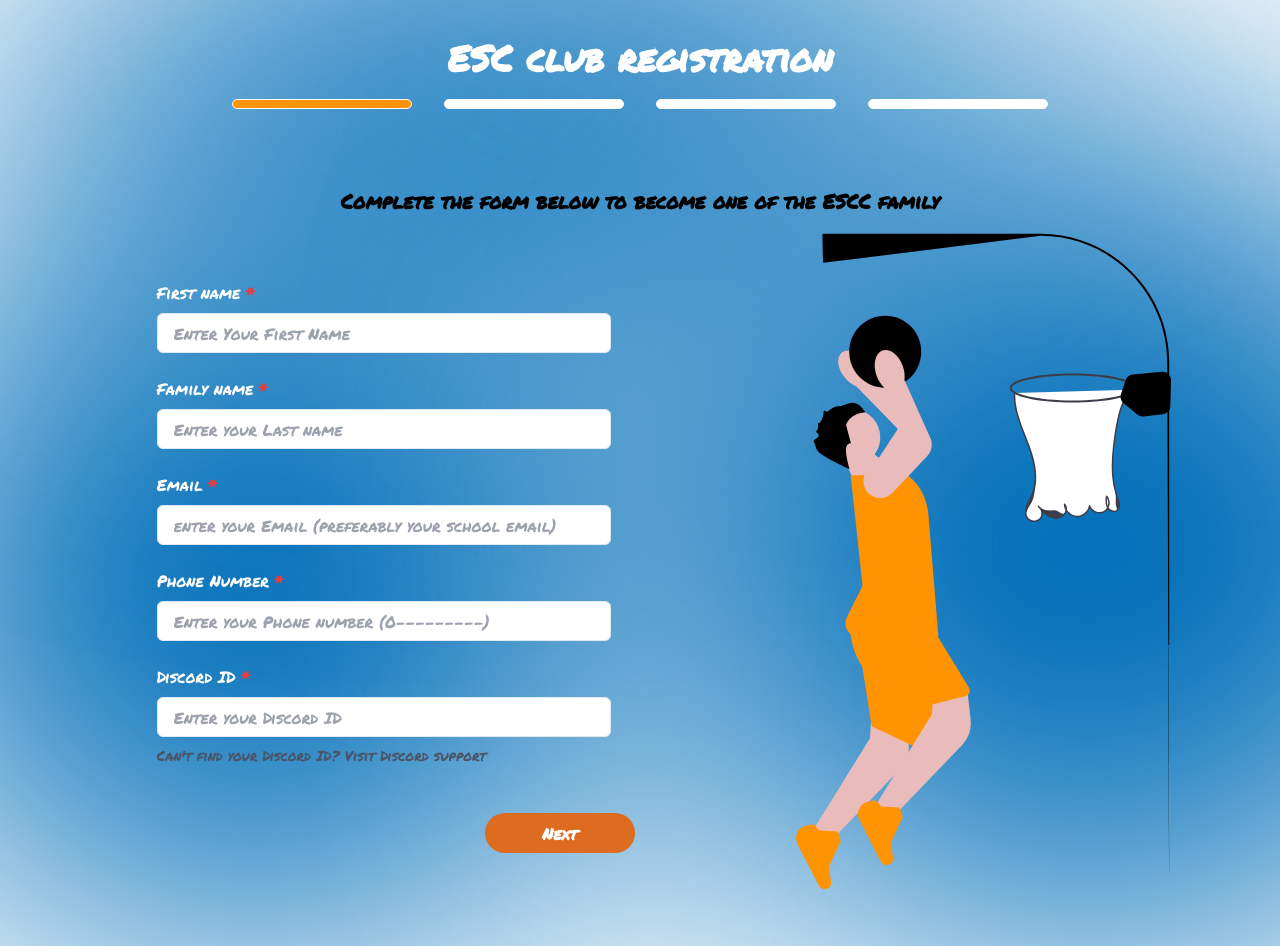
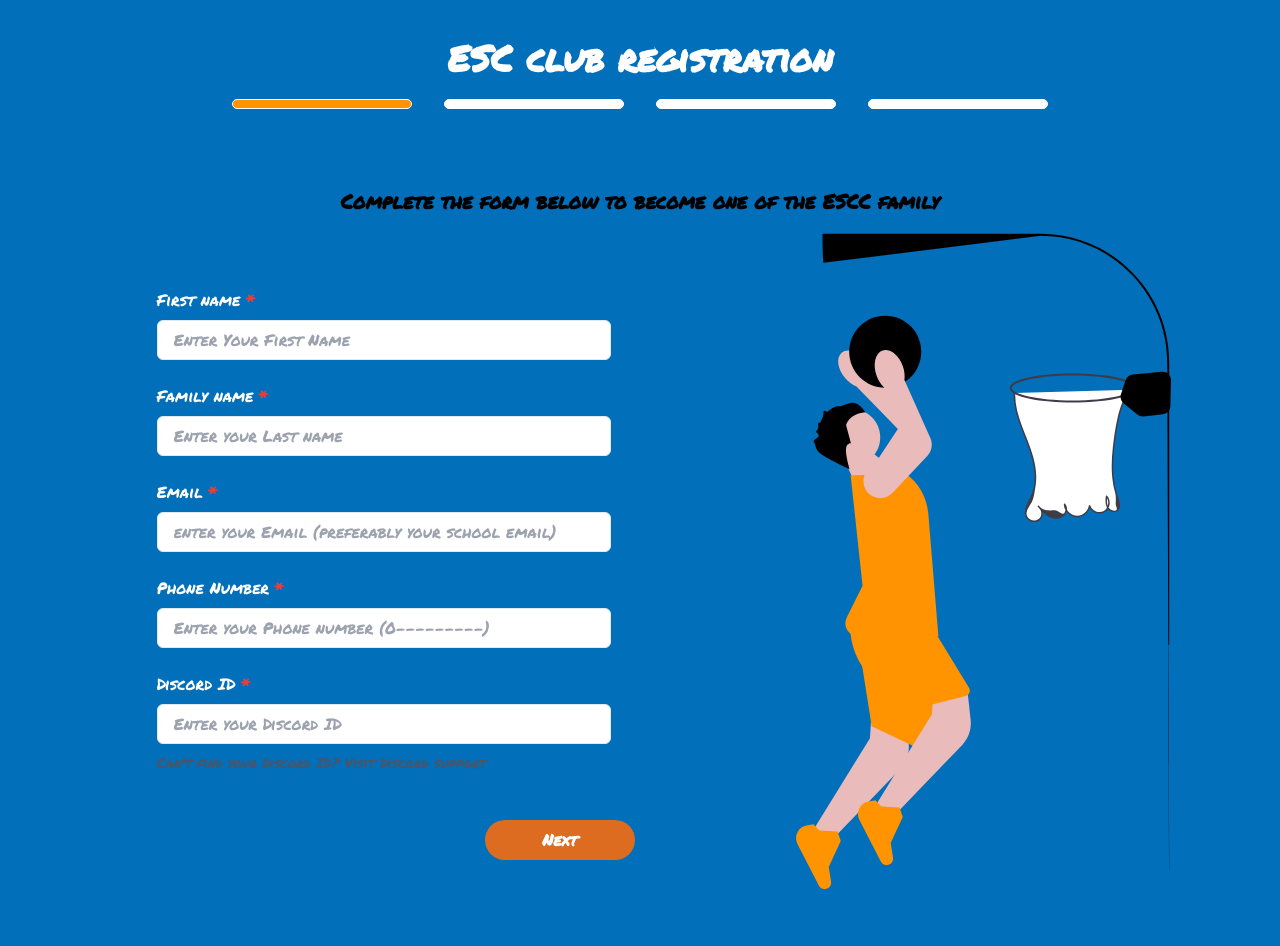
Before and after one commit to TarekAeb/ESCC, a React (Vite) app: page / in a window 1280 px wide. Shown: the top 946 px of the page. Built offline with nearby package versions, Linux system fonts and the light colour scheme.

Commit message:
fixing the register route

```diff
--- a/src/views/Register.tsx
+++ b/src/views/Register.tsx
@@ -431,8 +431,10 @@
                 style={{
                     minHeight: '100vh',
                     // height: '120vh'
-                }}>
-                <Flex>
+                    background: '#016FB9'
+                }}
+            >
+                <Flex display={{ base: 'none', md: 'block' }}>
                     <Flex className="bg-element" position={'absolute'} bottom={0} left={'-10%'} borderRadius={'50%'} width={'60vw'} height={'90vh'} zIndex={-1}></Flex>
                     <Flex className="bg-element" position={'absolute'} left={0} top={-20} borderRadius={'50%'} width={'80vw'} height={'50vh'} zIndex={-1}></Flex>
                     <Flex className="bg-element" position={'absolute'} bottom={0} borderRadius={'50%'} width={'70vw'} height={'100vh'} zIndex={-1}></Flex>
@@ -451,8 +453,8 @@
                         <Flex style={{ transition: "opacity 0.5s ease-in-out" }} direction={'column'}>
                             <Heading ref={ExplainRef} as={'h1'} size={'md'} fontFamily={'Permanent Marker'} color={'#000'} textAlign={'center'} mb={5}>Complete the form below to become one of the ESCC family</Heading>
                             <Flex justify={'space-around'}>
-                                <Flex direction="column" gap={6} width={{ base: "100%", md: "50%" }} maxWidth={'550px'} padding={6}>
-                                    <Flex ref={leftElement1} direction="column" gap={6} width={"100%"} maxWidth={'550px'} padding={6}>
+                                <Flex direction="column" gap={6} width={{ base: "100%", md: "50%" }} justify={'center'} maxWidth={'550px'} padding={6}>
+                                    <Flex ref={leftElement1} direction="column" gap={6} width={"100%"} maxWidth={'550px'} padding={{ base: 1, lg: 6 }}>
                                         <FormControl isRequired ref={firstNameRef}>
                                             <FormLabel color={'#fff'}>First name</FormLabel>
                                             <Input
@@ -463,7 +465,8 @@
                                                 onChange={handleChange}
                                                 background={'#ffffff'}
                                             />
-                                            {errors.FirstName && <Text color="red">{errors.FirstName}</Text>}                                        </FormControl>
+                                            {errors.FirstName && <Text color="red">{errors.FirstName}</Text>}
+                                        </FormControl>
                                         <FormControl isRequired ref={lastNameRef}>
                                             <FormLabel color={'#fff'}>Family name</FormLabel>
                                             <Input
```
